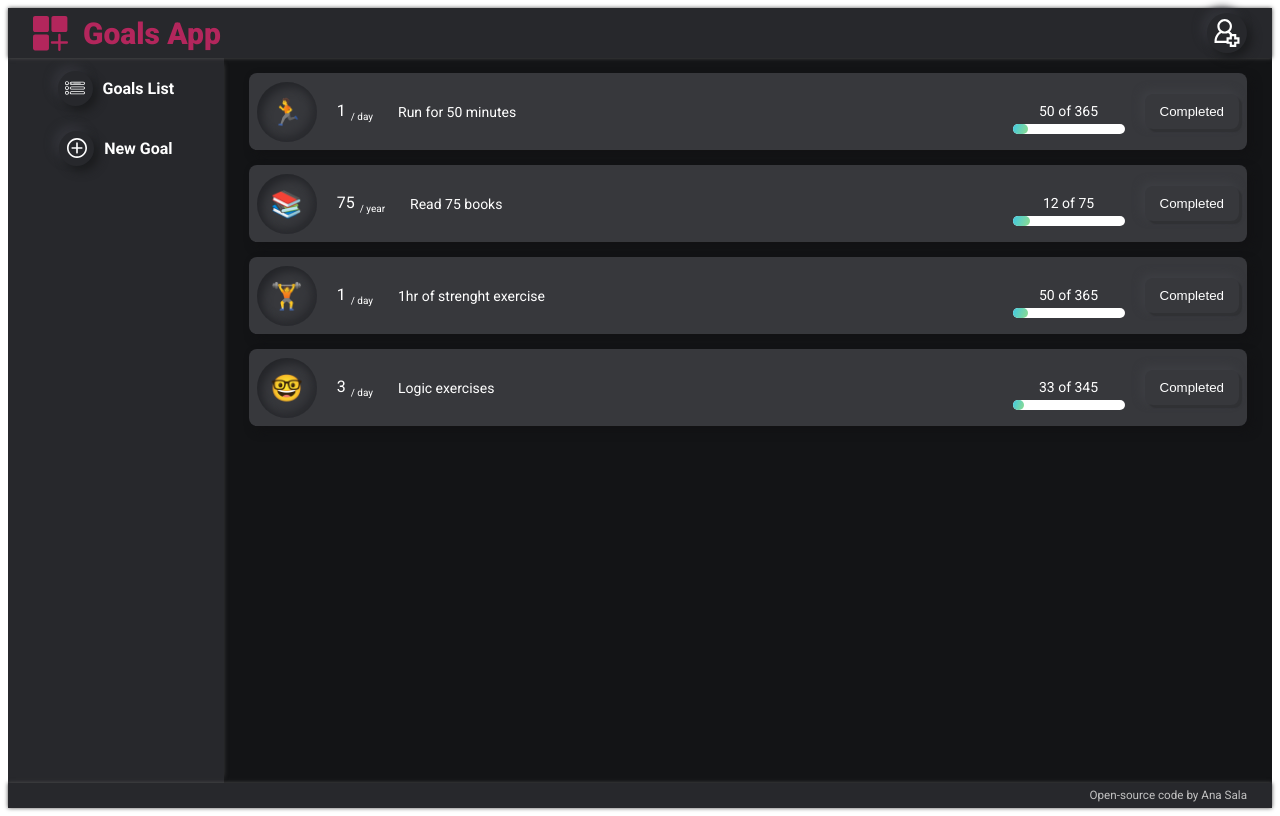
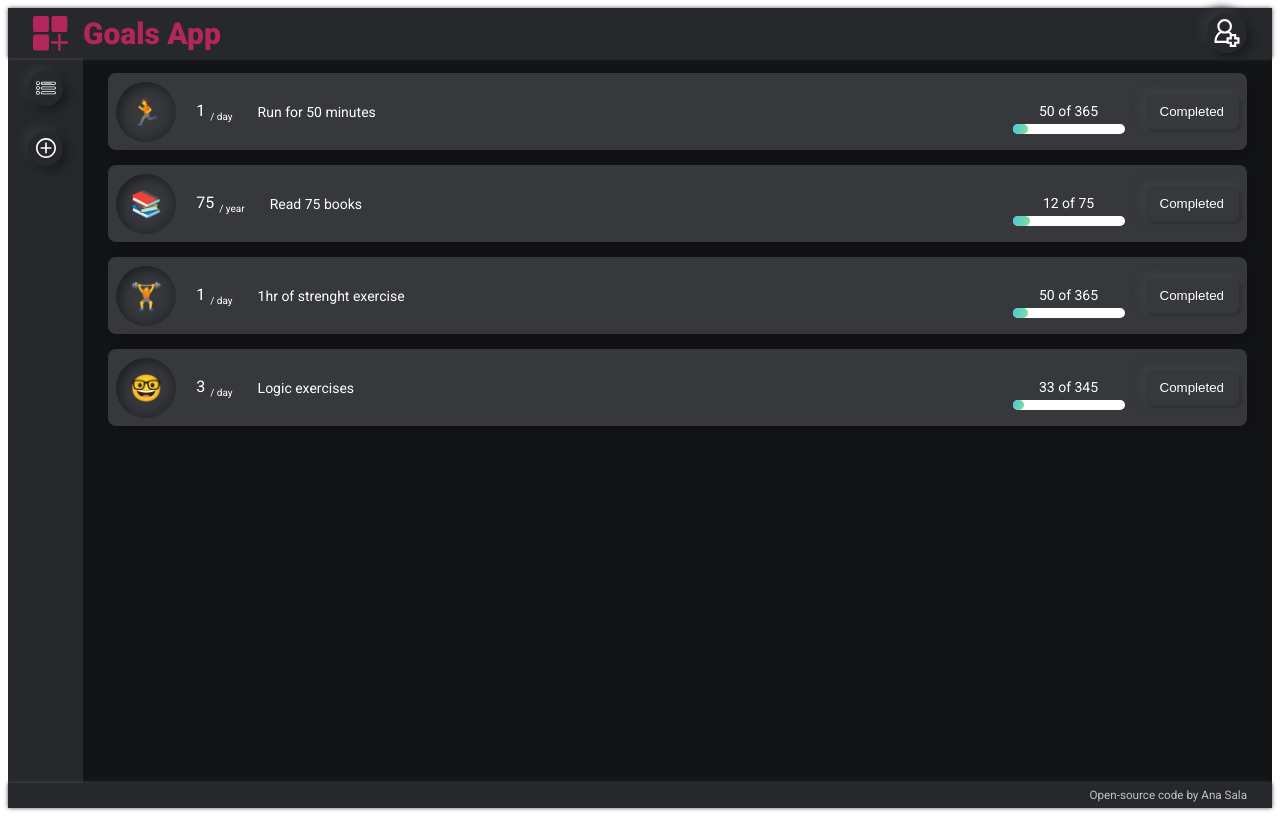
Before and after one commit to AGSS18/goals-app, a JavaScript app: page / in a window 1280 px wide. Built offline with nearby package versions, Linux system fonts and the light colour scheme; the HTML template or start-up script is replaced by a standard one.

Commit message:
Removed text of links in the NavLinks component

```diff
--- a/src/components/shared/Main.js
+++ b/src/components/shared/Main.js
@@ -6,12 +6,12 @@ function Main({children}) {
     return(
         <div className="Main">
             <aside className="aside">
-                <NavLink href="/lista" title="Goals List">
+                <NavLink href="/lista" title="">
                     <div className="aside-svg-container flex-hw-align">
                         <img className="aside-svg" src={listSvg} />
                     </div>
                 </NavLink>
-                <NavLink  href="/crear" title="New Goal">
+                <NavLink  href="/crear" title="">
                     <div className="aside-svg-container flex-hw-align">
                         <img className="aside-svg" src={addSvg} />
                     </div>
--- a/src/components/shared/NavLink.js
+++ b/src/components/shared/NavLink.js
@@ -2,7 +2,6 @@ function NavLink({children, title, href, isActive}) {
     return(
         <a className={`aside-links flex-hw-align ${isActive && 'aside-active'}`} href={href}>
             {children}
-            <span className="aside-links_title">{title}</span>
         </a>
     );
 }
--- a/src/index.css
+++ b/src/index.css
@@ -9,10 +9,10 @@
     --FooterHeight: 25px;
     --DarkGrey: #727272;
     --HoverLightGrey: #ebebeb;
-    --BoxShadow:    12px 12px 16px 0 rgba(0, 0, 0, 0.25),
-                    -8px -8px 12px -10px rgba(255, 255, 255, 0.3);
-    --InBoxShadox:  inset 5px 5px 10px #242529,
-                    inset -5px -5px 10px #2a2b2f;
+    --BoxShadow:    12px 12px 16px 0 #00000040,
+                    -8px -8px 12px -10px #ffffff4d;
+    --InBoxShadox:  inset 5px 5px 10px #222326,
+                    inset -5px -5px 10px #2c2d32;
 }
 
 body {
@@ -105,10 +105,9 @@ a {
 
 .aside {
     height: 100%;
-    width: 260px;
+    width: 80px;
     display: flex;
     flex-direction: column;
-    box-shadow: 5px 0 5px -6px #525252;
     background-color: var(--SecondaryBackgroundColor);
     z-index: 1;
 }
@@ -122,7 +121,8 @@ a {
 }
 
  .aside-active, .aside-links:hover {
-     background-color: var(--TertiaryBackgroundColor);
+     background-color: var(--PrimaryBackgroundColor);
+     box-shadow: var(--InBoxShadow);
 }
 
 .aside-svg-container {
@@ -131,16 +131,17 @@ a {
     border-radius: 50%;
     background-color: var(--SecondaryBackgroundColor);
     box-shadow:  5px 5px 10px #1b1c1e,
-             -5px -5px 10px #33343a;
+    -5px -5px 10px #33343a;
+}
+
+.aside-links:hover .aside-svg-container {
+    box-shadow: none;
+    background-color: transparent;
 }
 
 .aside-svg {
     display: block;
     height: 20px;
-}
-
-.aside-links_title {
-    margin-left: 10px;;
 }
 
 .main-content {
```
